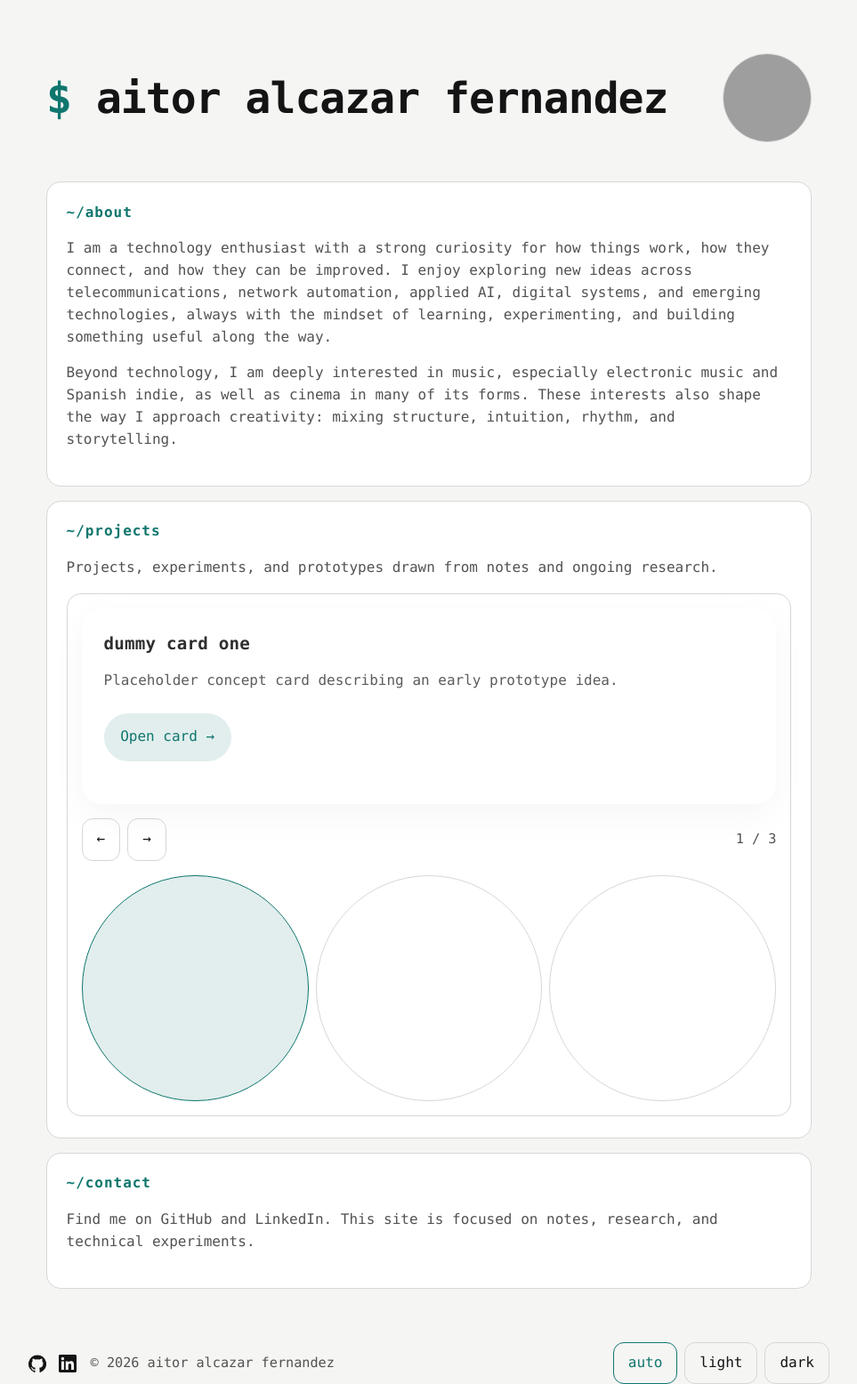
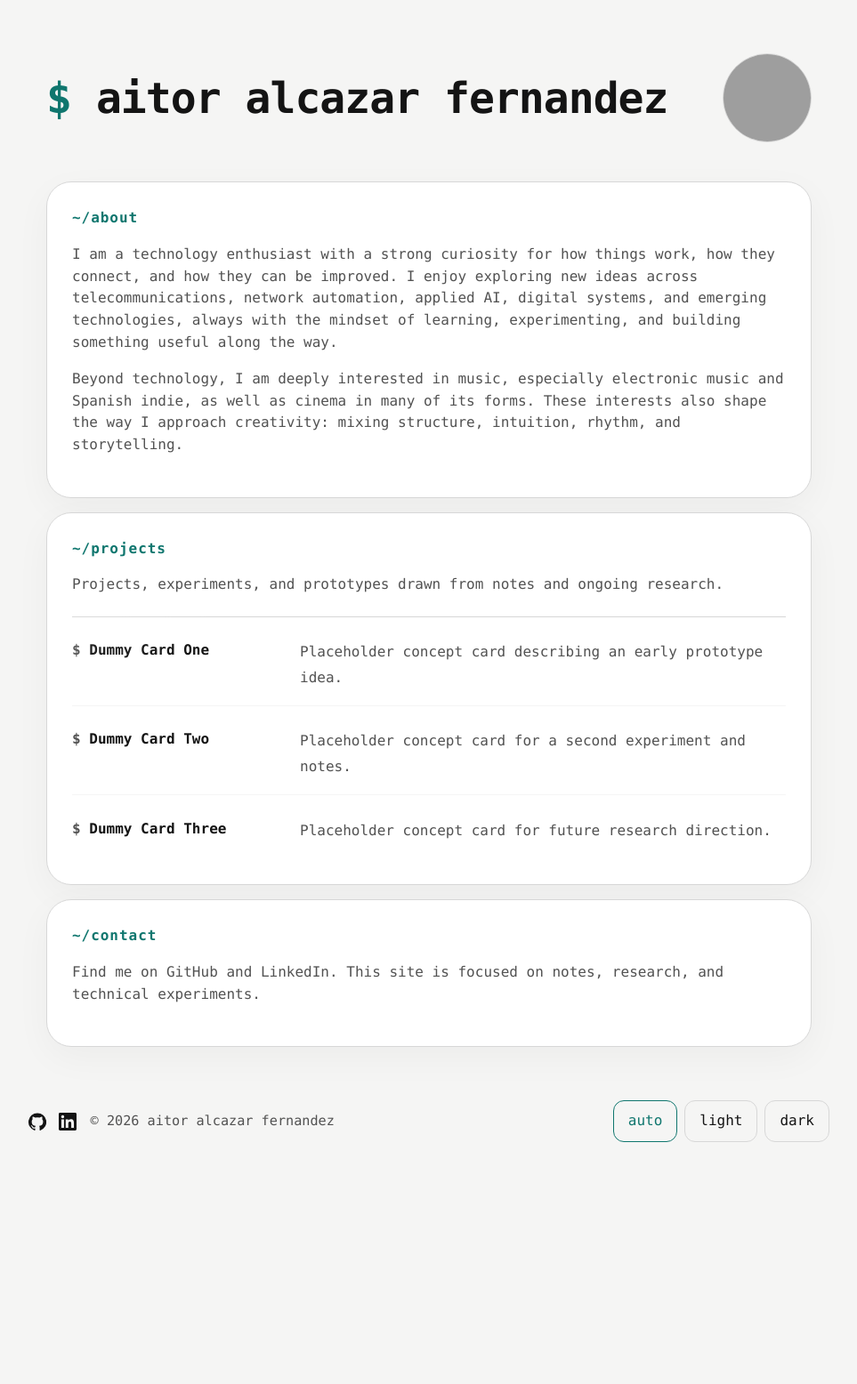
Before and after one commit to aitor-alcazar/aitor-alcazar.github.io, a Jekyll site: the page built from index.md, in a window 1280 px wide. Shown: the whole page at 89% size, without its empty margins (158-1121 px from the left). Built offline with Jekyll 4.4.1, drawn with Linux system fonts in a browser that asks for light colours; after the commit the page ends 1284 px from its top, so only the background shows below that; grey boxes are pictures that could not be loaded.

Commit message:
Update modern UI and sections.

```diff
--- a/_includes/card-grid.html
+++ b/_includes/card-grid.html
@@ -1,11 +1,12 @@
-<div class="card-grid">
+<div class="project-list">
   {% for card in include.cards %}
-    <article class="card-item">
-      <h3>{{ card.title }}</h3>
-      <p>{{ card.description }}</p>
+    <div class="project-row">
       {% if card.url %}
-        <a href="{{ card.url | relative_url }}" class="card-link">Open card →</a>
+        <a href="{{ card.url | relative_url }}" class="project-name">{{ card.title }}</a>
+      {% else %}
+        <span class="project-name">{{ card.title }}</span>
       {% endif %}
-    </article>
+      <span class="project-description">{{ card.description }}</span>
+    </div>
   {% endfor %}
 </div>
--- a/_layouts/home.html
+++ b/_layouts/home.html
@@ -25,7 +25,7 @@ layout: default
 <section id="projects" class="section section-block">
   <h2>~/projects</h2>
   <p class="section-copy">Projects, experiments, and prototypes drawn from notes and ongoing research.</p>
-  {% include card-carousel.html cards=site.data.cards %}
+  {% include card-grid.html cards=site.data.cards %}
 </section>
 
 
--- a/assets/css/styles.css
+++ b/assets/css/styles.css
@@ -110,10 +110,39 @@ h2,
 
 .section-block {
   margin-top: 1rem;
-  padding: 1.35rem 1.35rem 1.45rem;
+  padding: 1.75rem 1.75rem 1.85rem;
   border: 1px solid var(--border);
   background: var(--surface);
-  border-radius: 1rem;
+  border-radius: 1.75rem;
+  box-shadow: var(--shadow);
+  position: relative;
+  overflow: hidden;
+}
+
+.section-block::before {
+  content: "";
+  position: absolute;
+  inset: 0;
+  pointer-events: none;
+  background: radial-gradient(circle at top left, rgba(255,255,255,0.18), transparent 24%);
+}
+
+.section-block::after {
+  content: "";
+  position: absolute;
+  top: 1.3rem;
+  left: 1.5rem;
+  right: 1.5rem;
+  height: 3px;
+  border-radius: 999px;
+  background: rgba(255,255,255,0.18);
+  opacity: 0.6;
+}
+
+.section-block h2,
+.section-block .section-copy {
+  position: relative;
+  z-index: 1;
 }
 
 .page-title {
@@ -243,6 +272,60 @@ h2 {
   display: grid;
   grid-template-columns: repeat(auto-fit, minmax(280px, 1fr));
   gap: 1.25rem;
+}
+
+.project-list {
+  display: grid;
+  gap: 0.6rem;
+  margin-top: 1.4rem;
+  padding-top: 0.6rem;
+  border-top: 1px solid var(--border);
+}
+
+.project-row {
+  display: grid;
+  grid-template-columns: minmax(200px, 240px) 1fr;
+  gap: 1rem;
+  align-items: start;
+  padding: 1rem 0;
+  border-bottom: 1px solid rgba(0, 0, 0, 0.04);
+}
+
+.project-row:last-child {
+  border-bottom: none;
+}
+
+.project-name,
+.project-name:visited {
+  color: var(--text);
+  font-weight: 700;
+  text-decoration: none;
+  transition: color 0.2s ease;
+}
+
+.project-name:hover,
+.project-name:focus-visible {
+  color: var(--accent);
+}
+
+.project-name::before {
+  content: "$ ";
+  color: var(--muted);
+}
+
+.project-description {
+  color: var(--muted);
+  line-height: 1.8;
+}
+
+@media (max-width: 640px) {
+  .project-row {
+    grid-template-columns: 1fr;
+  }
+
+  .project-name::before {
+    content: "";
+  }
 }
 
 .card-item {
```
